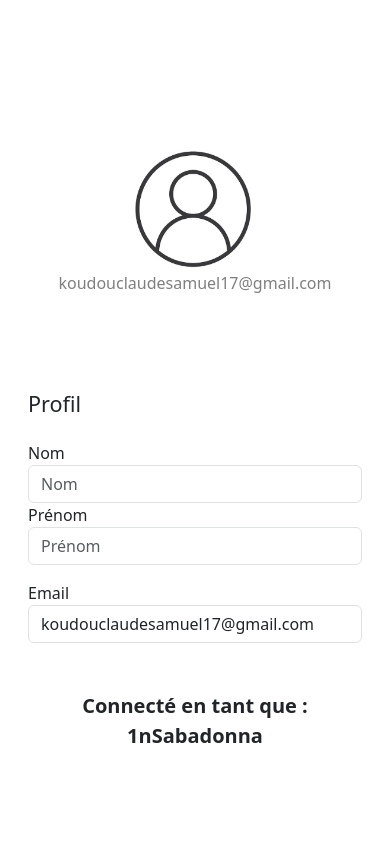
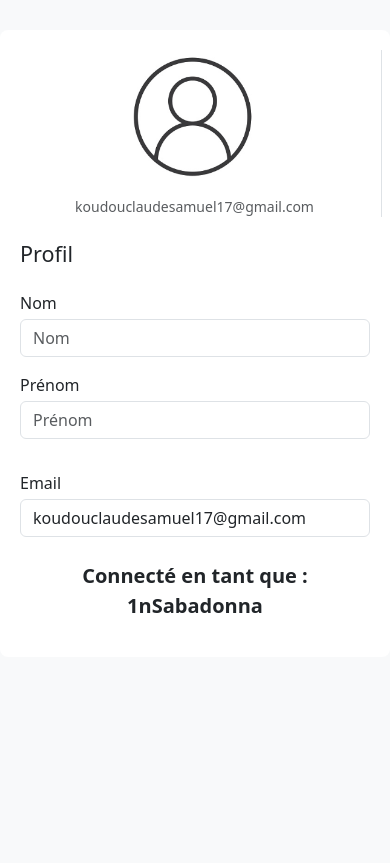
Before and after one commit to Koudousamuel/bluecall-site, a Django app: page /profil/ in a window 390 px wide. After the commit the page ends 613 px from the top, so only its background shows below. Run offline with Django 5.2, Linux system fonts and the light colour scheme; a user stored in the database is signed in.

Commit message:
Mise à jour du CSS pour l'affichage mobile

```diff
--- a/green/templates/green/profil.html
+++ b/green/templates/green/profil.html
@@ -9,47 +9,77 @@
   <link href="https://cdn.jsdelivr.net/npm/bootstrap@5.3.0/dist/css/bootstrap.min.css" rel="stylesheet">
   <script src="https://code.jquery.com/jquery-3.6.0.min.js"></script>
   <script src="{% static 'Green/js/scripts.js' %}"></script>
+  <style>
+    body {
+      background-color: #f8f9fa;
+    }
+
+    .profile-container {
+      background: white;
+      border-radius: 8px;
+      padding: 20px;
+      margin-top: 30px;
+    }
+
+    .profile-img {
+      width: 130px;
+      height: 130px;
+      object-fit: cover;
+    }
+
+    .labels {
+      font-weight: 500;
+      margin-bottom: 4px;
+    }
+
+    @media (max-width: 768px) {
+      .border-right {
+        border-right: none !important;
+        border-bottom: 1px solid #dee2e6;
+        margin-bottom: 1rem;
+      }
+    }
+  </style>
 </head>
 <body>
-    <div class="container rounded bg-white mt-5 mb-5">
+
+  <div class="container profile-container">
     <div class="row">
-            <div class="col-md-3 border-right">
-                <div class="d-flex flex-column align-items-center text-center p-3 py-5">
-                    <img class="rounded-circle mt-5" width="150px" src="{% static 'Green/images/utili1.png' %}">
-                    <span class="font-weight-bold">{{ user.last_name }}</span>
-                    <span class="text-black-50">{{ user.email }}</span>
+
+      <!-- Image & Identité -->
+      <div class="col-md-4 col-12 d-flex flex-column align-items-center border-end">
+        <img class="rounded-circle profile-img mb-3" src="{% static 'Green/images/utili1.png' %}" alt="Profil">
+        <h5 class="mb-0">{{ user.last_name }}</h5>
+        <small class="text-muted">{{ user.email }}</small>
       </div>
-            </div>
-            <div class="col-md-5 border-right">
-                <div class="p-3 py-5">
-                    <div class="d-flex justify-content-between align-items-center mb-3">
-                        <h4 class="text-right">Profil</h4>
-                    </div>
-                    <div class="row mt-2">
-                        <div class="col-md-6">
+
+      <!-- Formulaire Profil -->
+      <div class="col-md-8 col-12 mt-4 mt-md-0">
+        <h4 class="mb-4">Profil</h4>
+
+        <div class="row mb-3">
+          <div class="col-sm-6 mb-3">
             <label class="labels">Nom</label>
             <input type="text" class="form-control" placeholder="Nom" value="{{ user.last_name }}">
           </div>
-                        <div class="col-md-6">
+          <div class="col-sm-6 mb-3">
             <label class="labels">Prénom</label>
             <input type="text" class="form-control" placeholder="Prénom" value="{{ user.first_name }}">
           </div>
         </div>
-                    <div class="row mt-3">
 
-                        <div class="col-md-12">
+        <div class="mb-4">
           <label class="labels">Email</label>
           <input type="text" class="form-control" placeholder="Email" value="{{ user.email }}">
         </div>
+
+        <div class="text-center">
+          <p class="fw-bold fs-5">Connecté en tant que : {{ user.username }}</p>
         </div>
-
-                    <div class="mt-5 text-center">
-                        <p class="fw-bold fs-5">Connecté en tant que : {{ user.username }}</p>
       </div>
 
     </div>
   </div>
-        </div>
-    </div>
+
 </body>
 </html>
```
Lines whose indentation alone changed are shown as unchanged.
